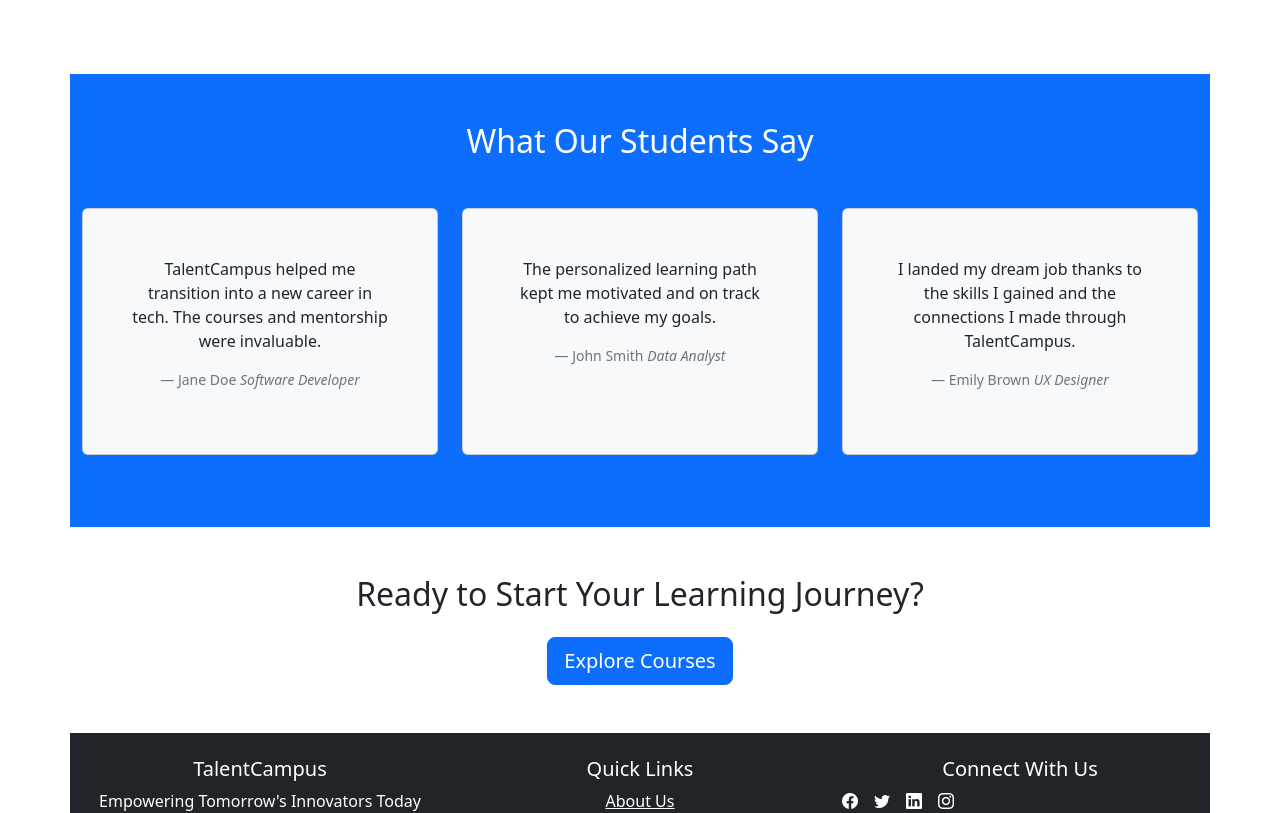
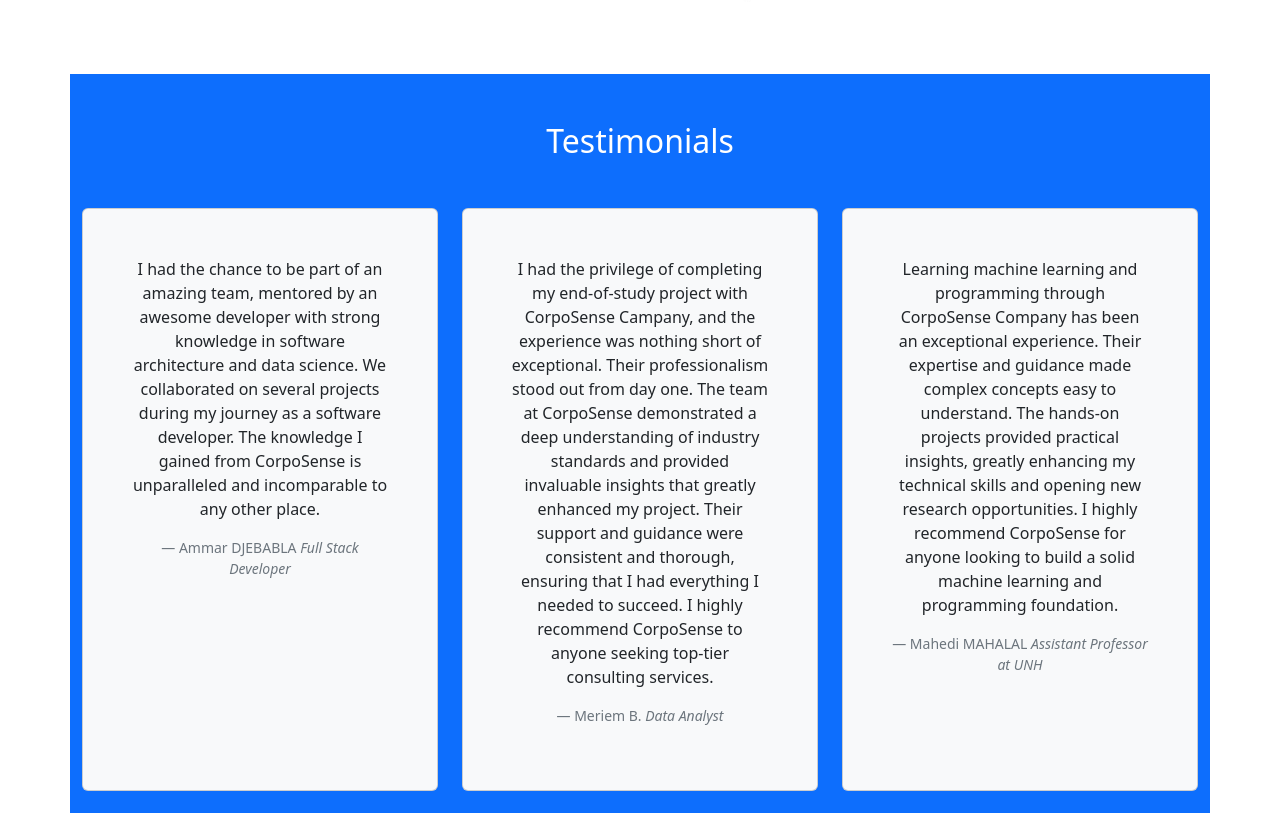
Before and after one commit to CorpoSense/talent-campus-lms, a Vue app in the folder ui/: page / in a window 1280 px wide. Shown: the part 1964-2777 px from the top of the page. Built offline with nearby package versions, Linux system fonts and the light colour scheme; the HTML template or start-up script is replaced by a standard one.

Commit message:
home page update

```diff
--- a/ui/src/views/Home.vue
+++ b/ui/src/views/Home.vue
@@ -21,9 +21,10 @@
     ]);
 
     const testimonials = ref([
-      { id: 1, text: 'TalentCampus helped me transition into a new career in tech. The courses and mentorship were invaluable.', author: 'Jane Doe', role: 'Software Developer' },
-      { id: 2, text: 'The personalized learning path kept me motivated and on track to achieve my goals.', author: 'John Smith', role: 'Data Analyst' },
-      { id: 3, text: 'I landed my dream job thanks to the skills I gained and the connections I made through TalentCampus.', author: 'Emily Brown', role: 'UX Designer' },
+      { id: 1, text: 'I had the chance to be part of an amazing team, mentored by an awesome developer with strong knowledge in software architecture and data science. We collaborated on several projects during my journey as a software developer. The knowledge I gained from CorpoSense is unparalleled and incomparable to any other place.', author: 'Ammar DJEBABLA', role: 'Full Stack Developer' },
+      { id: 2, text: 'I had the privilege of completing my end-of-study project with CorpoSense Campany, and the experience was nothing short of exceptional. Their professionalism stood out from day one. The team at CorpoSense demonstrated a deep understanding of industry standards and provided invaluable insights that greatly enhanced my project. Their support and guidance were consistent and thorough, ensuring that I had everything I needed to succeed. I highly recommend CorpoSense to anyone seeking top-tier consulting services.', author: 'Meriem B.', role: 'Data Analyst' },
+      { id: 3, text: "Learning machine learning and programming through CorpoSense Company has been an exceptional experience. Their expertise and guidance made complex concepts easy to understand. The hands-on projects provided practical insights, greatly enhancing my technical skills and opening new research opportunities. I highly recommend CorpoSense for anyone looking to build a solid machine learning and programming foundation.", author: 'Mahedi MAHALAL', role: 'Assistant Professor at UNH' },
+      { id: 3, text: "Joining CorpoSense has been a transformative experience for me as a web developer. From day one, I was welcomed into a collaborative team environment where I had the opportunity to learn and grow. Over the years, I've had the chance to work with new technologies and take on challenging project that significantly enhanced my skills. The company's dedication to continuous Learning and innovation is inspiring, and I'm proud to be part of a team that values and nurtures talent.", author: 'Imene BARAITAME', role: 'Assistant Professor Math' },
     ]);
 
 </script>
@@ -94,7 +95,7 @@
 
       <section id="testimonials" class="bg-primary text-white py-5">
         <div class="container">
-          <h2 class="text-center mb-5">What Our Students Say</h2>
+          <h2 class="text-center mb-5">Testimonials</h2>
           <div class="row">
             <div v-for="testimonial in testimonials" :key="testimonial.id" class="col-md-4 mb-4">
               <div class="card bg-light text-dark h-100">
```
